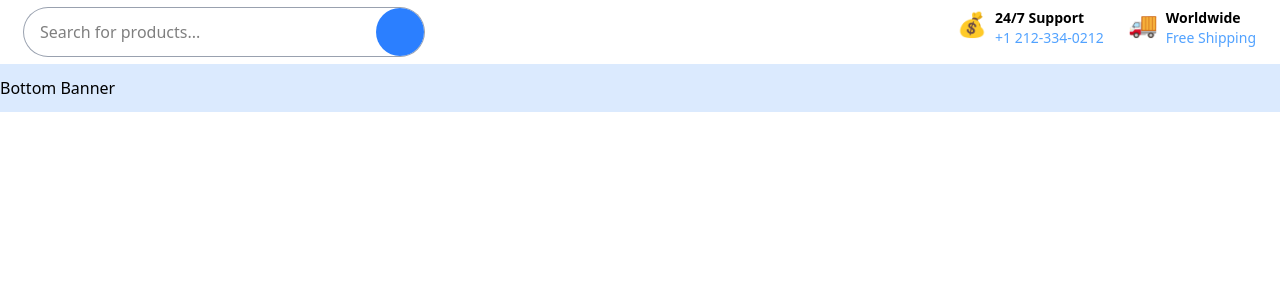
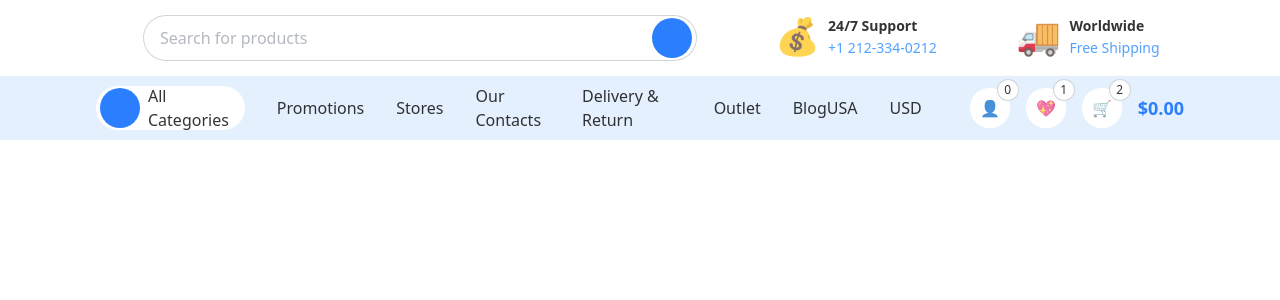
Before and after one commit to feyi-akinola/tech-store-demo, a React (Vite) app: page / in a window 1280 px wide. Shown: the top 300 px of the page. Built offline with nearby package versions, Linux system fonts and the light colour scheme.

Commit message:
Top and bottom banners in nav bar

```diff
--- a/src/App.tsx
+++ b/src/App.tsx
@@ -2,9 +2,9 @@ import NavBar from "./NavBar";
 
 function App() {
   return (
-    <>
+    <div className="antialiased text-black/80">
       <NavBar />
-    </>
+    </div>
   );
 };
 
--- a/src/NavBar.tsx
+++ b/src/NavBar.tsx
@@ -1,53 +1,12 @@
-import SearchBar from "./components/SearchBar.tsx";
-import TopBannerSection from "./components/TopBannerSection.tsx";
-
-interface Section {
-  title: string;
-  description: string;
-  icon: string;
-}
+import BottomBanner from "./components/BottomBanner.tsx";
+import TopBanner from "./components/TopBanner.tsx";
 
 const NavBar = () => {
-  const topBannerSections: Section[] = [
-    {
-      title: "24/7 Support",
-      description: "+1 212-334-0212",
-      icon: "💰",
-    },
-    {
-      title: "Worldwide",
-      description: "Free Shipping",
-      icon: "🚚",
-    },
-  ];
   return (
     <nav className="w-screen">
-      <div
-        id="top-banner"
-        className="flex justify-between gap-12 px-6 py-2"
-      >
-        <SearchBar />
+      <TopBanner />
 
-        <div className="flex gap-6">
-          {
-            topBannerSections.map((section, index) => (
-              <TopBannerSection
-                key={index}
-                title={section.title}
-                description={section.description}
-                icon={section.icon}
-              />
-            ))
-          }
-        </div>
-      </div>
-
-      <div
-        id="bottom-banner"
-        className="w-full h-12 flex items-center justify-between bg-blue-100"
-      >
-        Bottom Banner
-      </div>
+      <BottomBanner />
     </nav>
   );
 };
--- /dev/null
+++ b/src/components/BottomBanner.tsx
@@ -0,0 +1,133 @@
+import Categories from "./Categories";
+import Selector from "../components/Selectors";
+
+const BottomBanner = () => {
+  const selectedCountry = "USA";
+  const selectedCurrency = "USD";
+
+  const links: string[] = [
+    "Promotions",
+    "Stores",
+    "Our Contacts",
+    "Delivery & Return",
+    "Outlet",
+    "Blog",
+  ];
+
+  const selectors: Record<string, any> = {
+    "country": {
+      "title": "Country",
+      "selectedOption": selectedCurrency,
+      "options": [
+        "USD",
+        "EUR",
+        "GBP",
+        "CAD",
+        "AUD",
+        "JPY",
+      ],
+    },
+    "currency": {
+      "title": "Currency",
+      "selectedOption": selectedCountry,
+      "options": [
+        "USA",
+        "UK",
+        "Canada",
+        "Australia",
+        "Japan",
+        "Germany",
+        "France",
+        "Italy",
+        "Spain",
+        "Portugal",
+        "Greece",
+      ],
+    },
+  };
+
+  const iconButtons: Record<string, any>[] = [
+    {
+      "title": "Account",
+      "icon": "👤",
+      "hasBadge": false,
+      "badgeContent": 0,
+    },
+    {
+      "title": "Wishlist",
+      "icon": "💖",
+      "hasBadge": true,
+      "badgeContent": 1,
+    },
+    {
+      "title": "Cart",
+      "icon": "🛒",
+      "hasBadge": true,
+      "badgeContent": 2,
+    },
+  ];
+
+  return (
+    <div
+      id="bottom-banner"
+      className="w-full flex items-center justify-between bg-blue-100/70 px-24
+        font-medium py-2"
+    >
+        <div id="categories" className="flex items-center gap-8">
+          <Categories />
+
+          {
+            links.map((link, index) => (
+              <p
+                key={index}
+                className="cursor-pointer hover:text-blue-400 transition-colors
+                  duration-200"
+              >
+                {link}
+              </p>
+            ))
+          }
+        </div>
+
+        <div className="flex gap-12">
+          <div id="selectors" className="flex items-center gap-8">
+            <Selector text={selectedCountry} options={selectors.country.options}/>
+            <Selector text={selectedCurrency} options={selectors.currency.options}/>
+          </div>
+
+          <div id="icon-buttons" className="flex items-center gap-4">
+            {
+              iconButtons.map((iconButton: Record<string, any>, index: number) => (
+                <div
+                  key={index}
+                  className="relative w-10 h-10 rounded-full bg-white flex
+                    items-center justify-center"
+                >
+                  <p
+                    className="w-10 h-10 rounded-full bg-white flex items-center
+                      justify-center"
+                  >
+                    {iconButton.icon}
+                  </p>
+                  <span
+                    className="absolute w-5 h-5 rounded-full bg-white flex
+                      items-center justify-center -top-2 -right-2 text-xs ring-1
+                      ring-gray-300"
+                  >
+                    {iconButton.badgeContent}
+                  </span>
+                </div>
+              ))
+            }
+
+            <p id="cart-total" className="font-bold text-blue-500 text-lg">
+              $0.00
+            </p>
+          </div>
+        </div>
+
+    </div>
+  );
+};
+
+export default BottomBanner;
--- /dev/null
+++ b/src/components/Categories.tsx
@@ -0,0 +1,20 @@
+
+const Categories = () => {
+  return (
+    <div
+      className="relative flex items-center justify-center h-11 rounded-full
+        bg-white pr-4 cursor-pointer hover:text-blue-400 transition-colors duration-200"
+    >
+      <button className="absolute left-1 w-10 h-10 rounded-full bg-blue-500 text-white">
+      </button>
+
+      <p
+        className="w-full outline-none pl-13 font-medium"
+      >
+        All Categories
+      </p>
+    </div>
+  );
+};
+
+export default Categories;
--- a/src/components/SearchBar.tsx
+++ b/src/components/SearchBar.tsx
@@ -1,19 +1,18 @@
-
 
 const SearchBar = () => {
   return (
     <div
-      className="relative flex items-center justify-center w-[400px] h-12 rounded-full ring-1 ring-gray-400"
+      className="relative flex items-center justify-center w-full h-11 rounded-full
+        ring-1 ring-gray-300 ml-12"
     >
       <input
         type="text"
-        placeholder="Search for products..."
-        className="w-full outline-none px-4"
+        placeholder="Search for products"
+        className="w-full outline-none px-4 text-gray-500 font-medium"
       >
+      </input>
 
-      </input>
-      <button className="absolute right-0 w-12 h-12 rounded-full bg-blue-500 text-white">
-
+      <button className="absolute right-1 w-10 h-10 rounded-full bg-blue-500 text-white">
       </button>
     </div>
   );
--- /dev/null
+++ b/src/components/Selectors.tsx
@@ -0,0 +1,19 @@
+interface SelectorsProps {
+  text: string;
+  options: string[];
+}
+
+const Selectors = ({ text, options }: SelectorsProps) => {
+  return (
+    <div >
+      <p>{text}</p>
+      {/* <div>
+        {options.map((option) => (
+          <p key={option}>{option}</p>
+        ))}
+      </div> */}
+    </div>
+  );
+};
+
+export default Selectors;
--- /dev/null
+++ b/src/components/TopBanner.tsx
@@ -0,0 +1,48 @@
+import SearchBar from "./SearchBar";
+import TopBannerSection from "./TopBannerSection";
+
+
+interface Section {
+  title: string;
+  description: string;
+  icon: string;
+}
+
+const TopBanner = () => {
+  const topBannerSections: Section[] = [
+    {
+      title: "24/7 Support",
+      description: "+1 212-334-0212",
+      icon: "💰",
+    },
+    {
+      title: "Worldwide",
+      description: "Free Shipping",
+      icon: "🚚",
+    },
+  ];
+
+  return (
+    <div
+      id="top-banner"
+      className="flex justify-between gap-16 px-24 py-4"
+    >
+      <SearchBar />
+
+      <div className="flex gap-10">
+        {
+          topBannerSections.map((section, index) => (
+            <TopBannerSection
+              key={index}
+              title={section.title}
+              description={section.description}
+              icon={section.icon}
+            />
+          ))
+        }
+      </div>
+    </div>
+  );
+};
+
+export default TopBanner;
--- a/src/components/TopBannerSection.tsx
+++ b/src/components/TopBannerSection.tsx
@@ -6,9 +6,9 @@ interface TopBannerSectionProps {
 
 const TopBannerSection = ({ title, description, icon }: TopBannerSectionProps) => {
   return (
-    <div className="flex gap-2 items-start justify-center">
-      <div className="text-2xl font-bold">{icon}</div>
-      <div className="flex flex-col">
+    <div className="w-48 flex gap-2 items-start justify-center">
+      <div className="text-4xl font-bold">{icon}</div>
+      <div className="flex flex-col gap-0.5">
         <div className="text-sm font-semibold">{title}</div>
         <div className="text-sm font-medium text-blue-400">{description}</div>
       </div>
```
